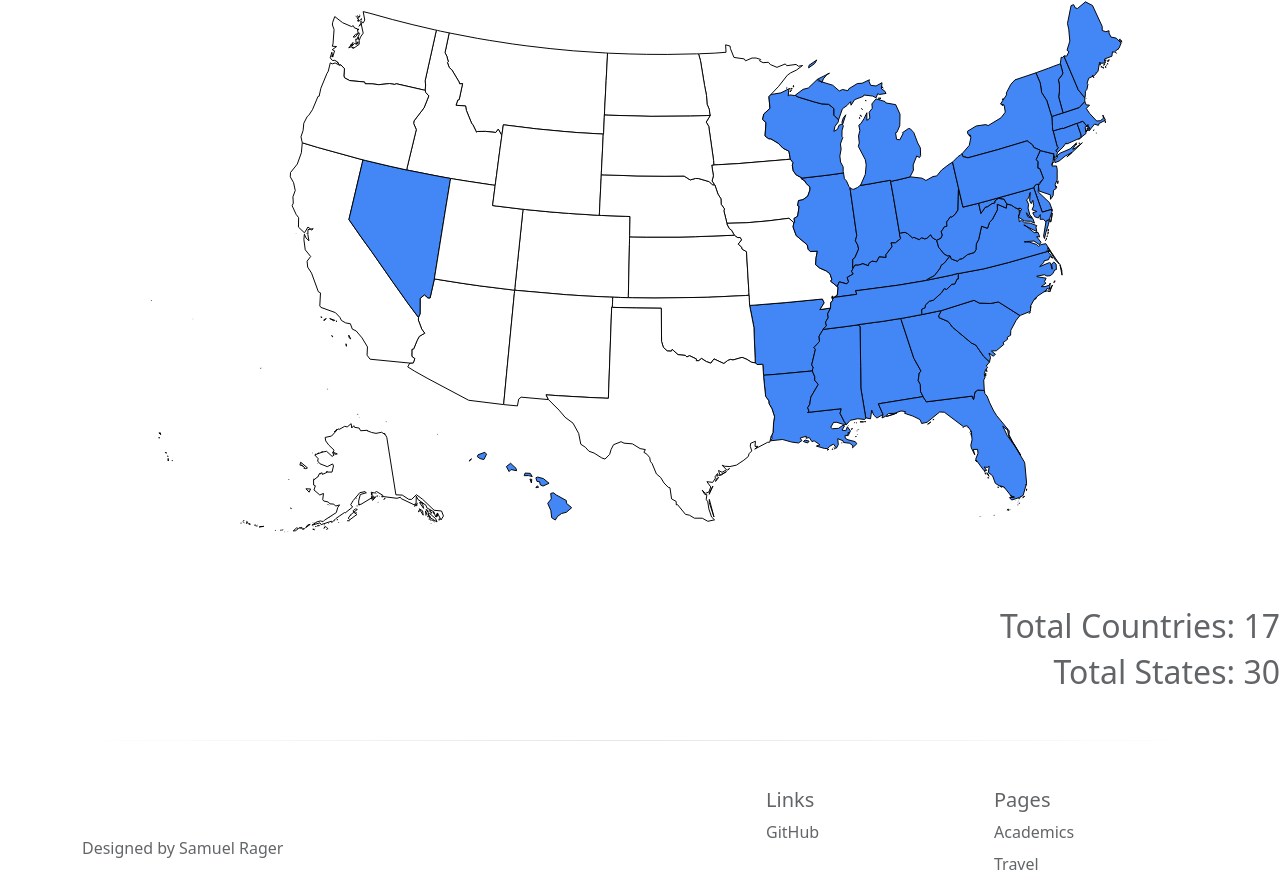
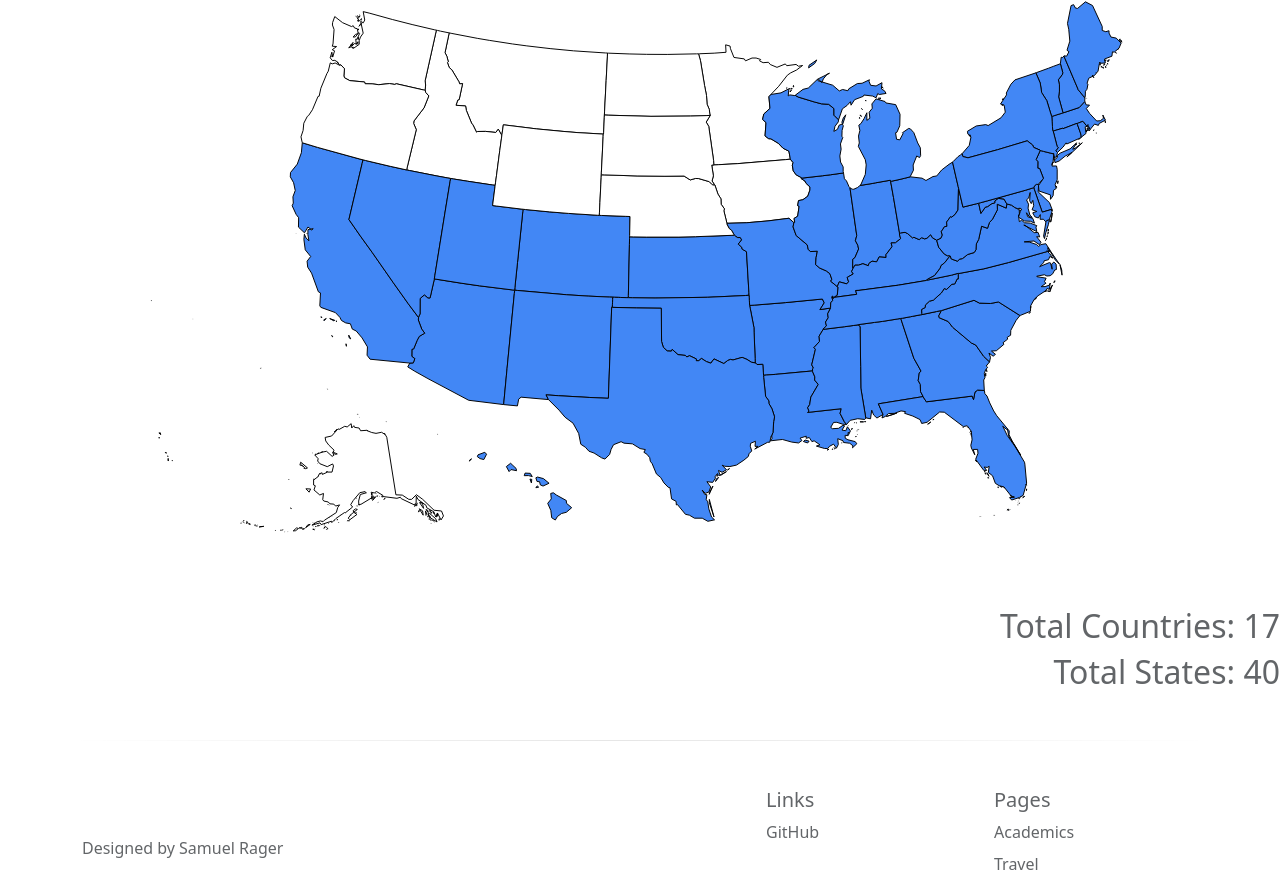
Before and after one commit to 56sarager/Resume-Website-2.0, a plain HTML site: page docs/travel.html in a window 1280 px wide. Shown: the part 941-1830 px from the top of the page. Drawn offline with nearby package versions, Linux system fonts and the light colour scheme; files that its build step writes are made by us from their sources.

Commit message:
Nineteenth Commit

```diff
--- a/docs/travel.html
+++ b/docs/travel.html
@@ -1164,7 +1164,8 @@ if (window.matchMedia && window.matchMedia('(prefers-color-scheme: dark)').match
     });
     const country_codes2 = ["OH1", "ME1", "FL1", "TN1", "NY1", "AL1", "GA1", "SC1", "NC1", "VT1",
       "NH1", "MI1", "WI1", "IL1", "IN1", "KY1", "PA1", "LA1", "WV1", "NJ1", "MD1", "RI1", "MA1", "MS1",
-      "AR1", "CT1", "HI1", "VA1", "NV1", "DE1"
+      "AR1", "CT1", "HI1", "VA1", "NV1", "DE1", "AZ1", "CA1", "MO1", "NM1",
+      "OK1", "TX1", "KS1", "UT1", "CO1", "NV1"
     ]
     document.getElementById('stotal-count').innerHTML = "Total States: " + country_codes2.length;
     country_codes2.forEach(code2 => {
```
Also changed, not shown: 11 other files.
